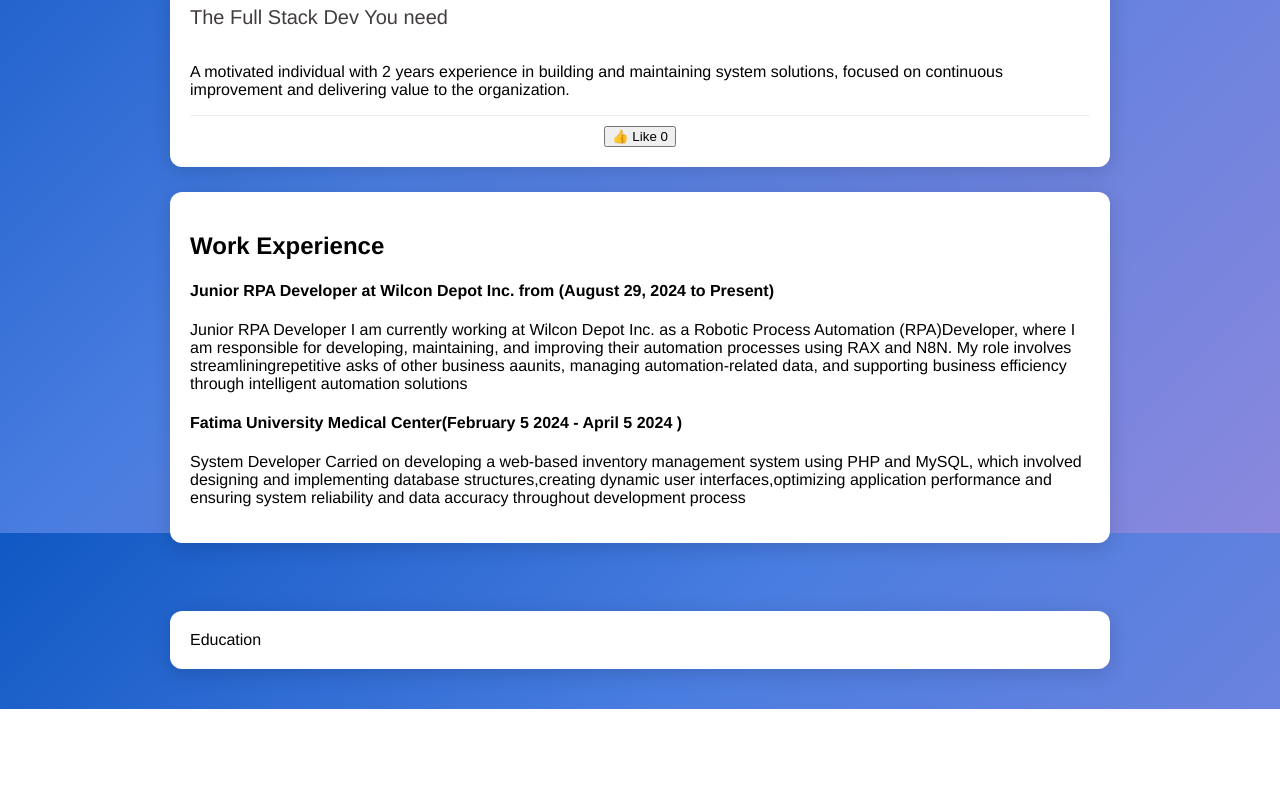
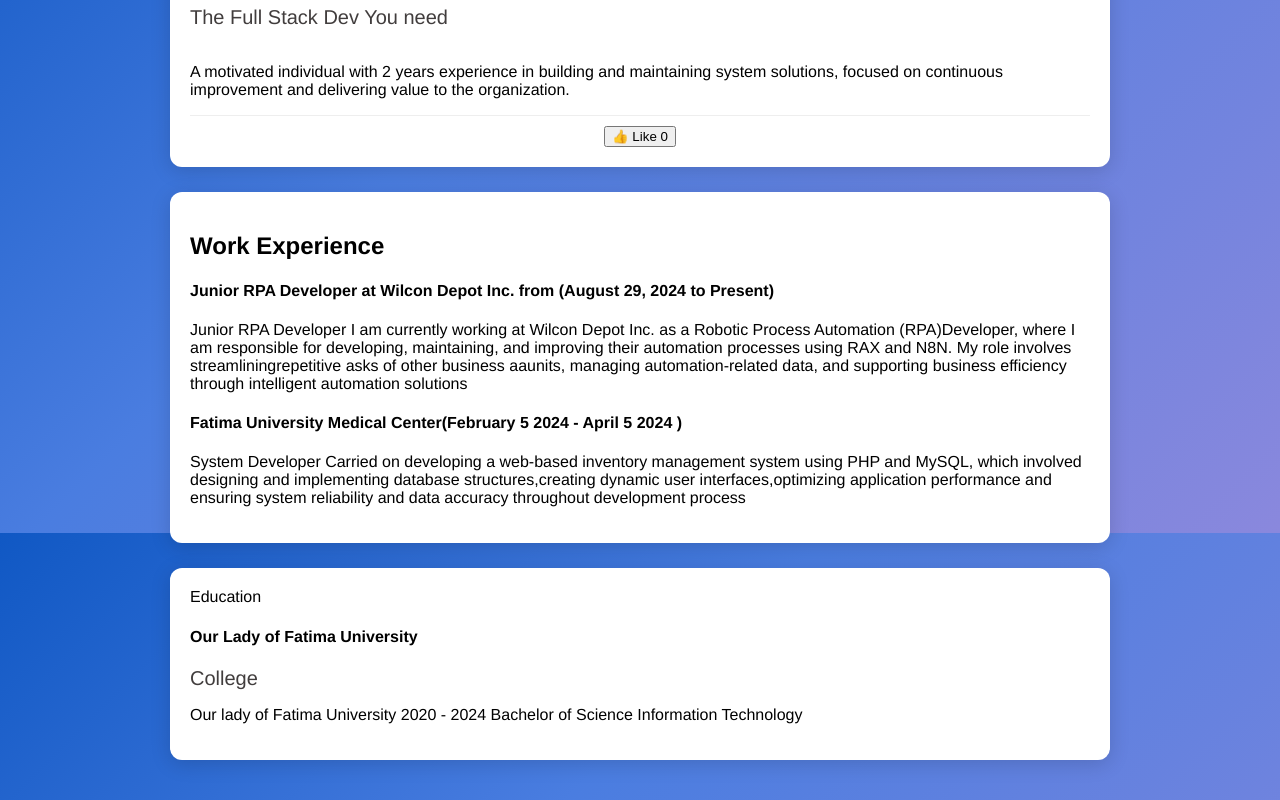
Before and after one commit to aironmoe/portfolio-website, a Vue app: page / in a window 1280 px wide. Shown: the part 267-1067 px from the top of the page. Before the commit the page ends 976 px from the top, so only its background shows below. Built offline with nearby package versions, Linux system fonts and the light colour scheme.

Commit message:
adding Education back ground

```diff
--- a/src/components/HelloWorld.vue
+++ b/src/components/HelloWorld.vue
@@ -55,14 +55,19 @@
         <p>
           System Developer Carried on developing a web-based inventory management system
           using PHP and MySQL, which involved designing and implementing database
-          structures,creating dynamic user
-          interfaces,optimizing application performance and ensuring system reliability and
-          data accuracy throughout development process
+          structures,creating dynamic user interfaces,optimizing application performance
+          and ensuring system reliability and data accuracy throughout development process
         </p>
       </div>
-      <br />
+
       <div class="card">
         <div class="fb-name">Education</div>
+        <h4 class="fb-name">Our Lady of Fatima University</h4>
+        <p class="fb-date">College</p>
+        <p>
+          Our lady of Fatima University 2020 - 2024 Bachelor of Science Information
+          Technology
+        </p>
       </div>
     </section>
   </div>
```
